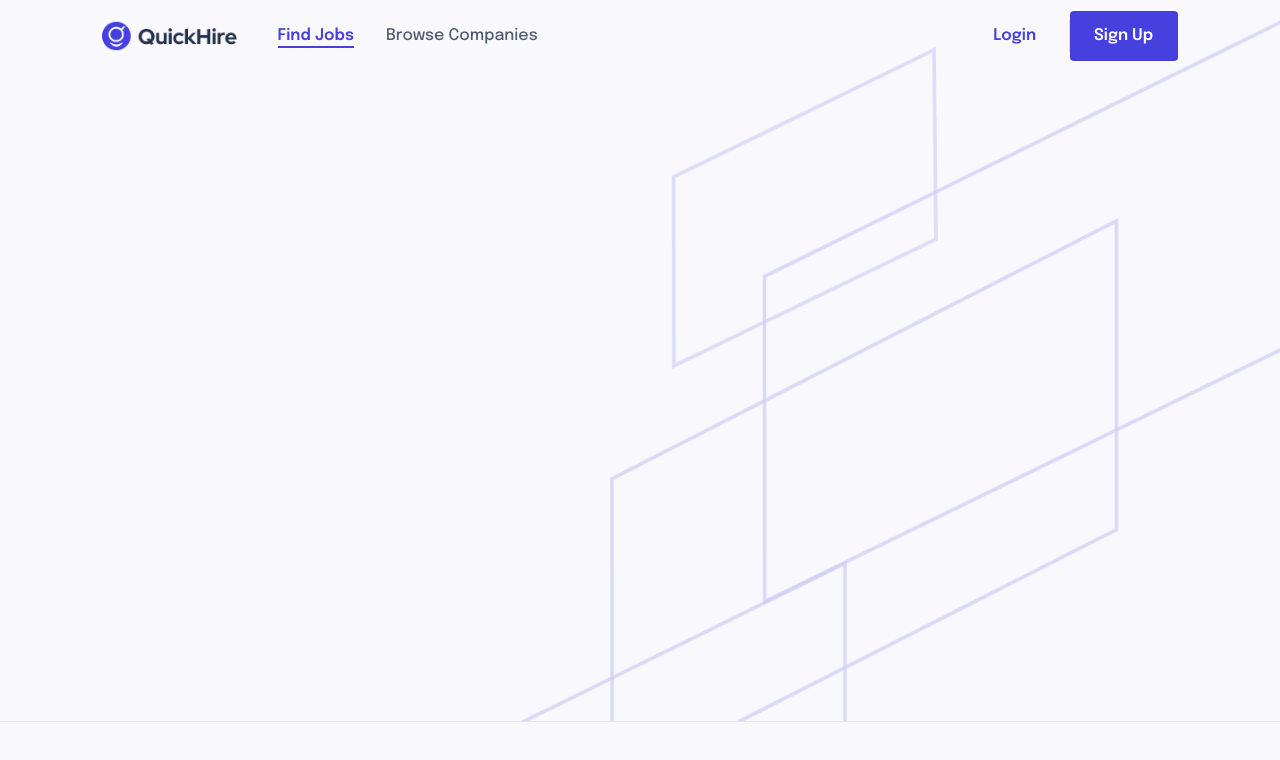
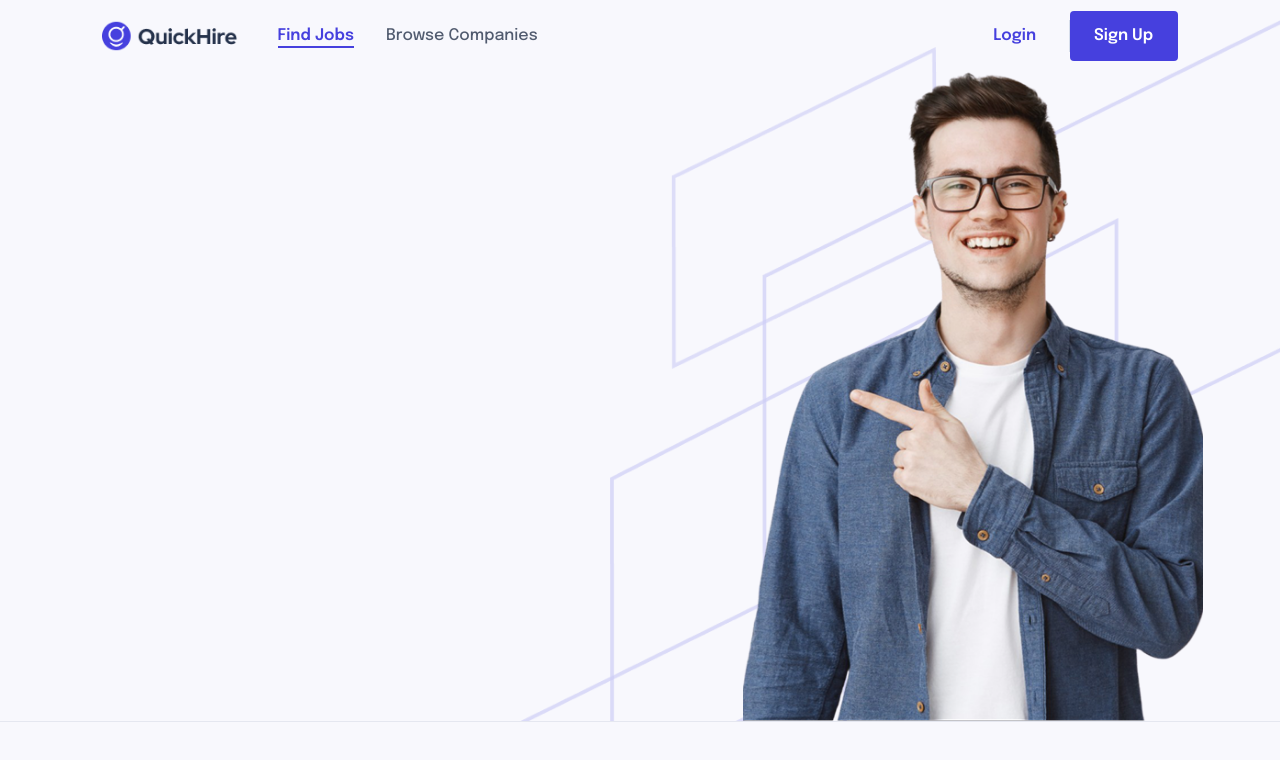
Before and after one commit to Taofique/quickhire, a React (Vite) app in the folder frontend/: page / in a window 1280 px wide. Shown: the top 760 px of the page. Built offline with nearby package versions, Linux system fonts and the light colour scheme; a web font is replaced by a local one.

Commit message:
feat: add Hero person image and align with border

```diff
--- a/frontend/src/components/HeroSection.jsx
+++ b/frontend/src/components/HeroSection.jsx
@@ -1,4 +1,5 @@
 import pattern from "../assets/Hero_assets/Pattern.png";
+import heroPerson from "../assets/Hero_assets/Hero_person.png";
 
 const HeroSection = () => {
   return (
@@ -25,6 +26,20 @@ const HeroSection = () => {
           pointerEvents: "none",
         }}
       />
+
+      <img
+        src={heroPerson}
+        alt="Job seeker"
+        style={{
+          position: "absolute",
+          bottom: 0,
+          right: "6%",
+          height: "90%",
+          width: "auto",
+          pointerEvents: "none",
+          zIndex: 10,
+        }}
+      />
     </section>
   );
 };
```
